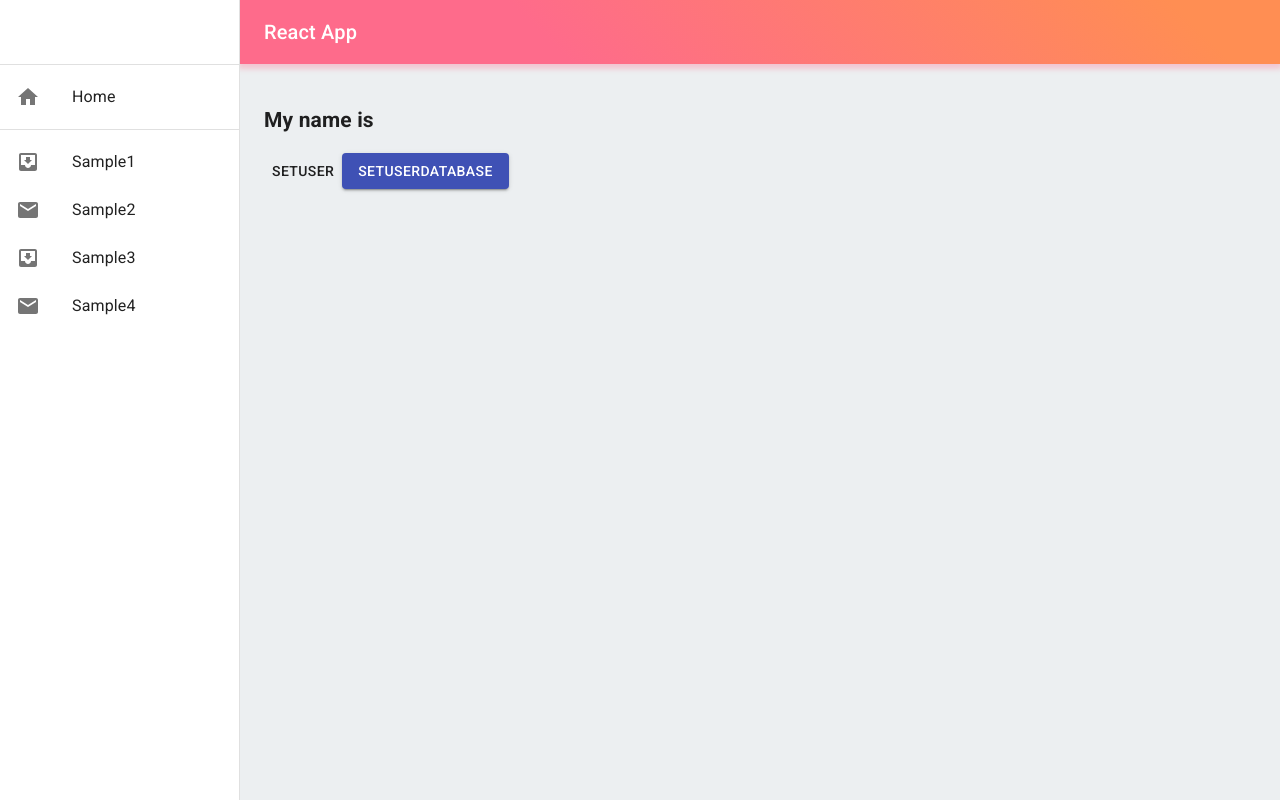
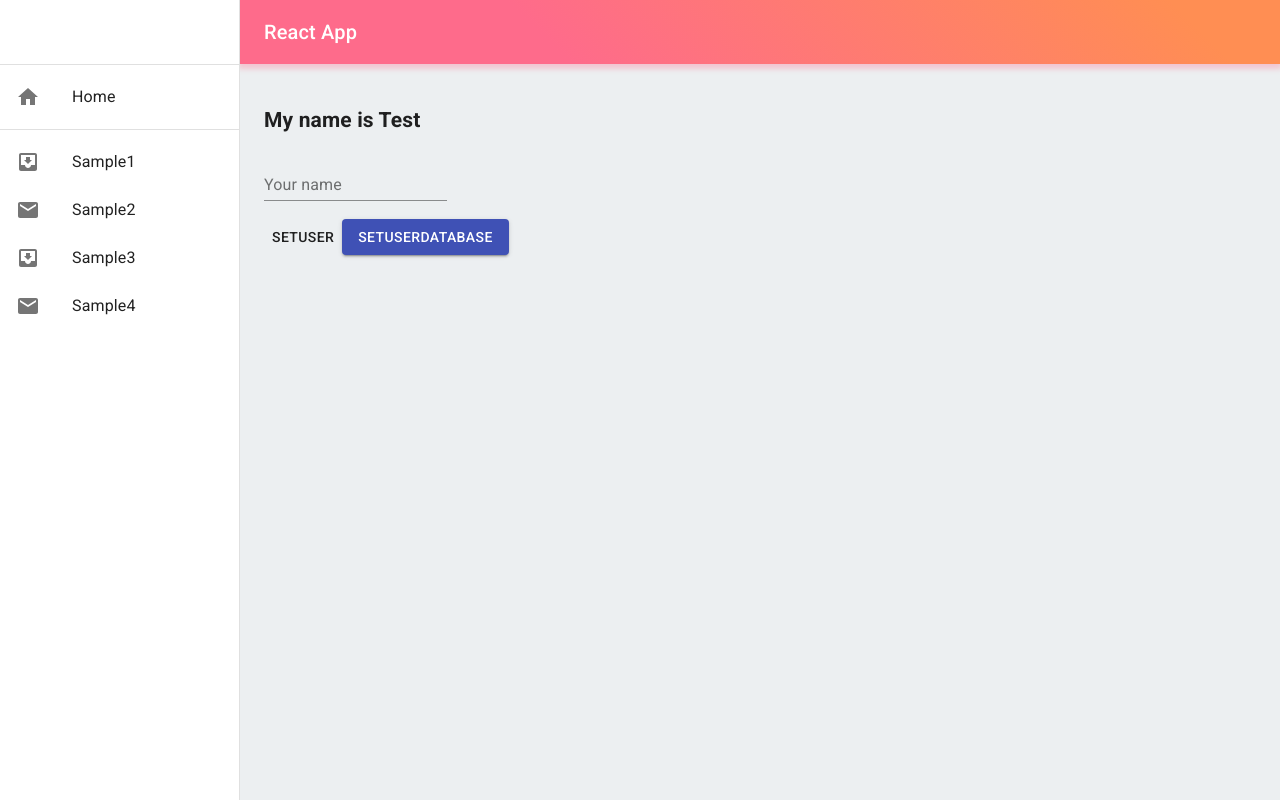
Before and after one commit to eleline/React-App-Template, a React (Create React App) app: page / in a window 1280 px wide. Built offline with nearby package versions, Linux system fonts and the light colour scheme.

Commit message:
babelからts-loaderに修正

```diff
--- a/package.json
+++ b/package.json
@@ -32,11 +32,7 @@
 	},
 	"dependencies": {
 		"@babel/core": "^7.8.3",
-		"@babel/plugin-proposal-class-properties": "^7.8.3",
-		"@babel/plugin-proposal-object-rest-spread": "^7.8.3",
 		"@babel/preset-env": "^7.8.3",
-		"@babel/preset-react": "^7.8.3",
-		"@babel/preset-typescript": "^7.8.3",
 		"@material-ui/core": "^4.8.3",
 		"@material-ui/icons": "^4.5.1",
 		"@material-ui/styles": "^4.8.2",
@@ -60,6 +56,8 @@
 		"redux-logger": "^3.0.6",
 		"style-loader": "^1.1.3",
 		"styled-components": "^5.0.0",
+		"ts-loader": "^6.2.1",
+		"typescript": "^3.7.5",
 		"webpack": "^4.41.5",
 		"webpack-cli": "^3.3.10",
 		"webpack-dev-server": "^3.10.1",
--- a/src/components/App/index.tsx
+++ b/src/components/App/index.tsx
@@ -79,6 +79,7 @@ const App = (props: ResponsiveDrawerProps) => {
 					<main className={classes.content}>
 						<div className={classes.toolbar} />
 						<UserList />
+						{/* <Counter /> */}
 					</main>
 				</div>
 			</AppArea>
--- a/src/components/Counter/index.tsx
+++ b/src/components/Counter/index.tsx
@@ -6,7 +6,7 @@ import Typography from '@material-ui/core/Typography';
 import Button from '@material-ui/core/Button';
 import styled from 'styled-components';
 
-interface CounterState {
+interface Counter {
 	counter: number;
 }
 
@@ -31,7 +31,7 @@ const CustomDecrement = styled(Button)`
 
 const Counter = () => {
 	const dispatch = useDispatch();
-	const counter = useSelector((state: CounterState) => state.counter);
+	const counter = useSelector((state: Counter) => state.counter);
 	const classes = useStyles({});
 
 	const increment = () => dispatch(counterModule.actions.increment({}));
--- a/src/components/UserList/index.tsx
+++ b/src/components/UserList/index.tsx
@@ -1,9 +1,15 @@
-import React from 'react';
+import React, { useState } from 'react';
 import { useDispatch, useSelector } from 'react-redux';
 import Button from '@material-ui/core/Button';
-import userListModule from '../../store/UserList';
+import TextField from '@material-ui/core/TextField';
+import userListModule, { fetchAsync, setUser } from '../../store/UserList';
+import styled from 'styled-components';
 
-interface UserState {
+const ButtonArea = styled.div`
+	margin-top: 18px;
+`;
+
+interface User {
 	user: {
 		name: string;
 		age: number;
@@ -12,27 +18,47 @@ interface UserState {
 
 const UserList: React.FC = () => {
 	const dispatch = useDispatch();
-	const user = useSelector((state: UserState) => state.user);
-	console.log(user);
+	const user = useSelector((state: User) => state.user);
+
+	const [name, setName] = useState('');
+
+	const changeUser = (inputName: string) => {
+		setName(inputName);
+		const user = {
+			name: name,
+			age: 20,
+		};
+	};
 
 	const testUser = {
-		user: {
-			name: 'RF',
-			age: 20,
-		},
+		name: name,
+		age: 20,
 	};
 
 	const setUser = () => dispatch(userListModule.actions.setUser(testUser));
-	const setUserDatabase = () =>
-		dispatch(userListModule.actions.setUserDatabase({}));
 
 	return (
 		<>
 			<h2>My name is {user.name}</h2>
-			<Button onClick={setUser}>setUser</Button>
-			<Button variant="contained" color="primary" onClick={setUserDatabase}>
-				setUserDatabase
-			</Button>
+			<form noValidate autoComplete="off">
+				<TextField
+					id="name"
+					label="Your name"
+					onChange={(e: React.ChangeEvent<HTMLInputElement>) => {
+						changeUser(e.target.value);
+					}}
+				/>
+			</form>
+			<ButtonArea>
+				<Button onClick={setUser}>setUser</Button>
+				<Button
+					variant="contained"
+					color="primary"
+					onClick={() => dispatch(fetchAsync())}
+				>
+					setUserDatabase
+				</Button>
+			</ButtonArea>
 		</>
 	);
 };
--- a/src/index.tsx
+++ b/src/index.tsx
@@ -4,7 +4,7 @@ import 'normalize.css';
 import App from './components/App';
 import CssBaseline from '@material-ui/core/CssBaseline';
 import { Provider } from 'react-redux';
-import { setupStore } from './store/store';
+import { setupStore } from './store';
 // @ts-ignore
 import * as serviceWorker from './serviceWorker';
 
--- a/src/store/UserList/index.tsx
+++ b/src/store/UserList/index.tsx
@@ -1,19 +1,15 @@
 import { createSlice, PayloadAction } from '@reduxjs/toolkit';
+import { get, test } from '../../api/firebase';
 import { DispatchProp } from 'react-redux';
-import { get, test } from '../../api/firebase';
 
 interface userState {
-	user: {
-		name: string;
-		age: number;
-	};
+	name: string;
+	age: number;
 }
 
 const initialState: userState = {
-	user: {
-		name: '',
-		age: 0,
-	},
+	name: 'Test',
+	age: 0,
 };
 
 // createSlice() で actions と reducers を一気に生成
@@ -21,23 +17,23 @@ const userListModule = createSlice({
 	name: 'user',
 	initialState: initialState,
 	reducers: {
+		fetchStart: (state, action) => state,
 		setUser: (state, action: PayloadAction<userState>) => action.payload,
-		setUserDatabase: (state, action) => state,
 	},
 });
 
-// export const getUserAsyncTask = () => {
-// 	return async function(
-// 		dispatch: DispatchProp,
-// 		action: PayloadAction<userState>,
-// 	) {
-// 		console.log(action.payload);
-// 		try {
-// 			test();
-// 		} catch (e) {
-// 			console.error(e);
-// 		}
-// 	};
-// };
+export const { fetchStart, setUser } = userListModule.actions;
+
+export function fetchAsync() {
+	return async function(dispatch) {
+		dispatch(userListModule.actions.fetchStart({}));
+
+		try {
+			console.log('fetchAsync');
+		} catch (e) {
+			console.error(e);
+		}
+	};
+}
 
 export default userListModule;
--- a/webpack.config.js
+++ b/webpack.config.js
@@ -10,18 +10,17 @@ module.exports = {
 		filename: 'bundle.js',
 		publicPath: '/',
 	},
-	// adding .ts and .tsx to resolve.extensions will help babel look for .ts and .tsx files to transpile
 	resolve: {
 		extensions: ['.ts', '.tsx', '.js'],
 	},
 	module: {
 		rules: [
-			// we use babel-loader to load our jsx and tsx files
+			// we use ts-loader to load our jsx and tsx files
 			{
 				test: /\.(ts|js)x?$/,
 				exclude: /node_modules/,
 				use: {
-					loader: 'babel-loader',
+					loader: 'ts-loader',
 				},
 			},
 			// css-loader to bundle all the css files into one file and style-loader to add all the styles  inside the style tag of the document
```
Also changed, not shown: .babelrc (deleted), src/store/index.ts (renamed from src/store/store.ts), 1 other file (tests, documents, lock files or other folders).
